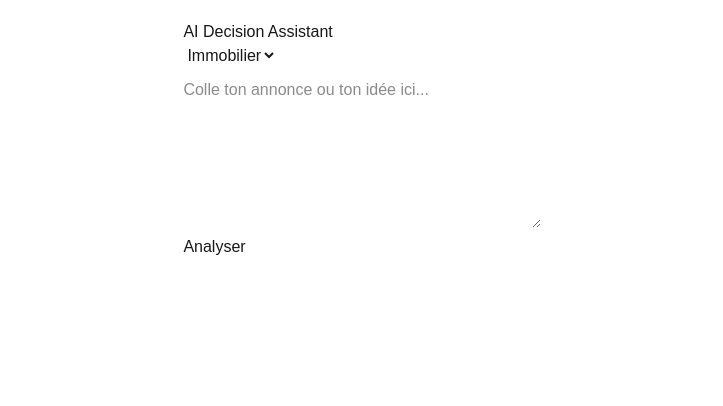
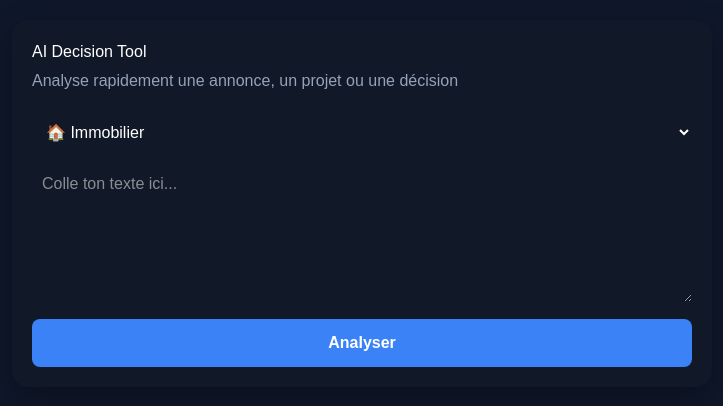
Before and after one commit to Yoanntools/assistance-simple, a Next.js app: page / in a window 1280 px wide. Shown: the top 406 px of the page, without its empty margins (278-1001 px from the left). Built offline with nearby package versions, Linux system fonts and the light colour scheme.

Commit message:
Enhance UI and localization for AI Decision Tool
Updated the UI for the AI Decision Tool with improved styles and French translations.

```diff
--- a/app/page.tsx
+++ b/app/page.tsx
@@ -9,6 +9,8 @@ export default function Home() {
   const [loading, setLoading] = useState(false);
 
   const handleGenerate = async () => {
+    if (!input) return;
+
     setLoading(true);
     setResult("");
 
@@ -26,29 +28,107 @@ export default function Home() {
   };
 
   return (
-    <main style={{ padding: 20, maxWidth: 700, margin: "0 auto" }}>
-      <h1>AI Decision Assistant</h1>
+    <div style={styles.container}>
+      <div style={styles.card}>
+        <h1 style={styles.title}>AI Decision Tool</h1>
+        <p style={styles.subtitle}>
+          Analyse rapidement une annonce, un projet ou une décision
+        </p>
 
-      <select value={type} onChange={(e) => setType(e.target.value)}>
-        <option value="immobilier">Immobilier</option>
-        <option value="voiture">Voiture</option>
-        <option value="voyage">Voyage</option>
+        <select
+          value={type}
+          onChange={(e) => setType(e.target.value)}
+          style={styles.select}
+        >
+          <option value="immobilier">🏠 Immobilier</option>
+          <option value="voiture">🚗 Voiture</option>
+          <option value="voyage">✈️ Voyage</option>
         </select>
 
         <textarea
-        placeholder="Colle ton annonce ou ton idée ici..."
+          placeholder="Colle ton texte ici..."
           value={input}
           onChange={(e) => setInput(e.target.value)}
-        style={{ width: "100%", height: 150, marginTop: 10 }}
+          style={styles.textarea}
         />
 
-      <button onClick={handleGenerate} disabled={loading}>
-        {loading ? "Analyse..." : "Analyser"}
+        <button
+          onClick={handleGenerate}
+          style={styles.button}
+          disabled={loading}
+        >
+          {loading ? "Analyse en cours..." : "Analyser"}
         </button>
+      </div>
 
-      <pre style={{ whiteSpace: "pre-wrap", marginTop: 20 }}>
-        {result}
-      </pre>
-    </main>
+      {result && (
+        <div style={styles.resultCard}>
+          <h2>Résultat</h2>
+          <pre style={styles.result}>{result}</pre>
+        </div>
+      )}
+    </div>
   );
 }
+
+const styles: any = {
+  container: {
+    fontFamily: "Arial",
+    background: "#0f172a",
+    minHeight: "100vh",
+    padding: 20,
+    color: "white",
+    display: "flex",
+    flexDirection: "column",
+    alignItems: "center",
+  },
+  card: {
+    width: "100%",
+    maxWidth: 700,
+    background: "#111827",
+    padding: 20,
+    borderRadius: 16,
+    boxShadow: "0 10px 30px rgba(0,0,0,0.3)",
+  },
+  title: {
+    marginBottom: 5,
+  },
+  subtitle: {
+    color: "#94a3b8",
+    marginBottom: 20,
+  },
+  select: {
+    width: "100%",
+    padding: 10,
+    marginBottom: 10,
+    borderRadius: 8,
+  },
+  textarea: {
+    width: "100%",
+    height: 140,
+    padding: 10,
+    borderRadius: 8,
+    marginBottom: 10,
+  },
+  button: {
+    width: "100%",
+    padding: 12,
+    borderRadius: 8,
+    background: "#3b82f6",
+    color: "white",
+    border: "none",
+    cursor: "pointer",
+    fontWeight: "bold",
+  },
+  resultCard: {
+    width: "100%",
+    maxWidth: 700,
+    marginTop: 20,
+    background: "#1f2937",
+    padding: 20,
+    borderRadius: 16,
+  },
+  result: {
+    whiteSpace: "pre-wrap",
+  },
+};
```
Lines whose indentation alone changed are shown as unchanged.
